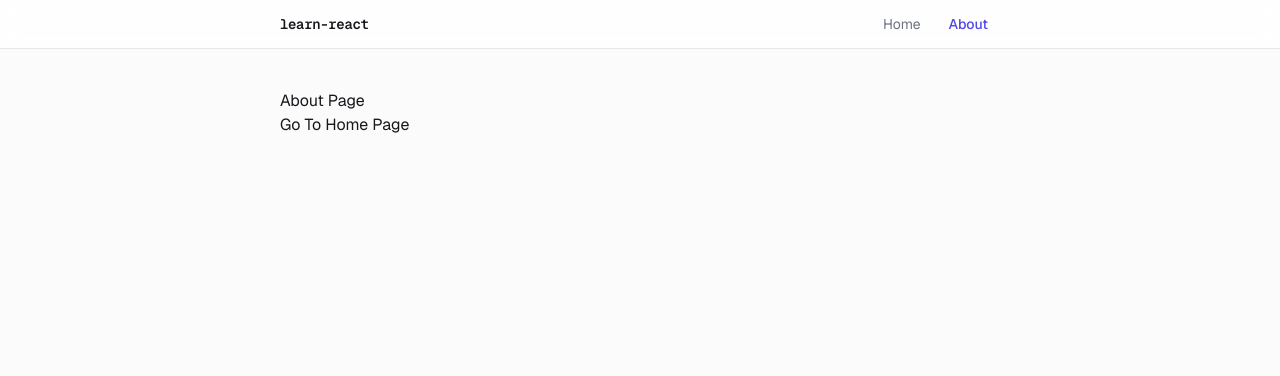
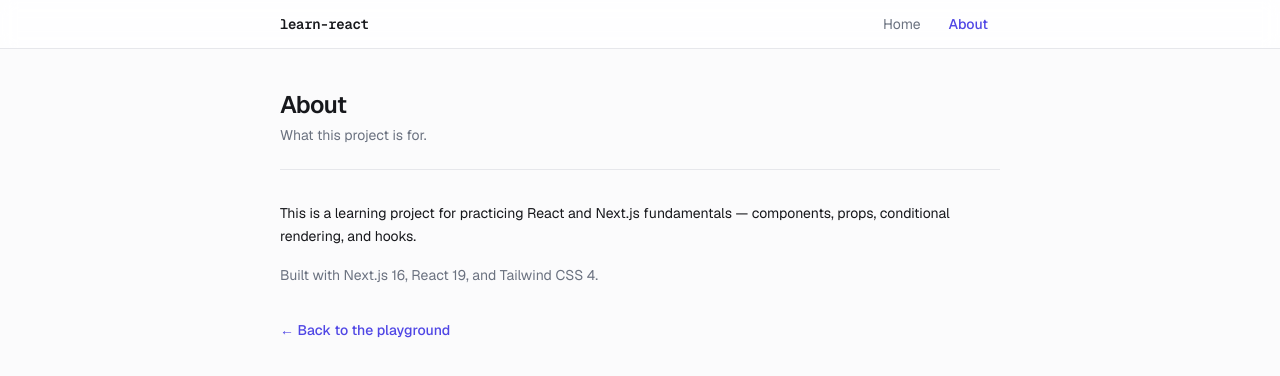
Before and after one commit to belal-Salah1/learn-react-basics, a Next.js app: page /about in a window 1280 px wide. Shown: the top 376 px of the page. Built offline with nearby package versions, Linux system fonts and the light colour scheme.

Commit message:
style: restyle about page

```diff
--- a/app/about/page.tsx
+++ b/app/about/page.tsx
@@ -1,12 +1,29 @@
 import Link from "next/link";
+import Header from "../components/Header";
 
-function About(){
-    return (
-        <div>
-            <h1>About Page</h1>
-            <Link href="/">Go To Home Page</Link>
-        </div>
-    )
+function About() {
+  return (
+    <div className="space-y-8">
+      <Header text="About" textSubtitle="What this project is for." />
+
+      <div className="space-y-4 text-sm leading-relaxed">
+        <p>
+          This is a learning project for practicing React and Next.js
+          fundamentals — components, props, conditional rendering, and hooks.
+        </p>
+        <p className="text-muted">
+          Built with Next.js 16, React 19, and Tailwind CSS 4.
+        </p>
+      </div>
+
+      <Link
+        href="/"
+        className="inline-block text-sm font-medium text-accent hover:underline"
+      >
+        ← Back to the playground
+      </Link>
+    </div>
+  );
 }
 
 export default About;
```
